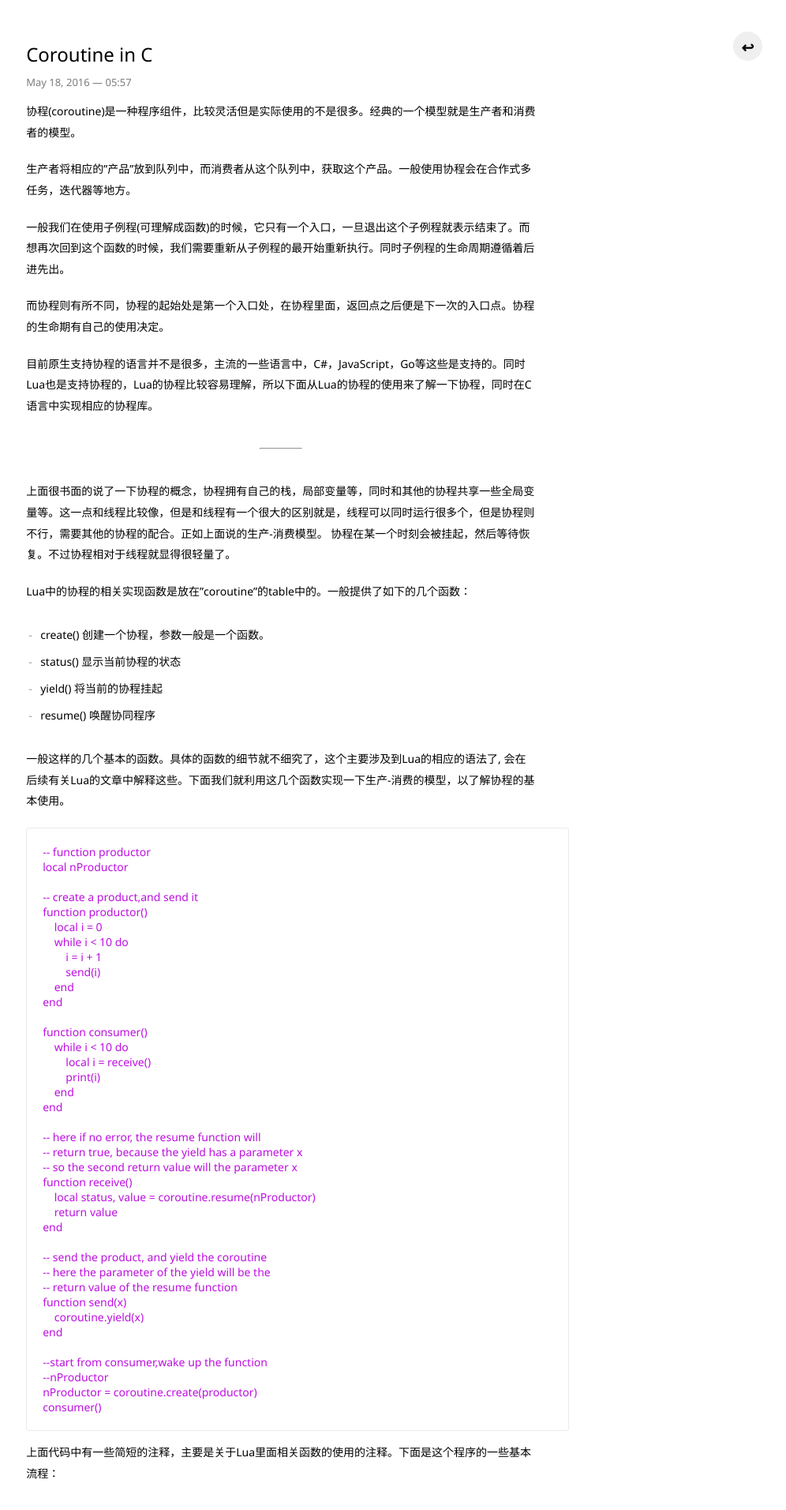
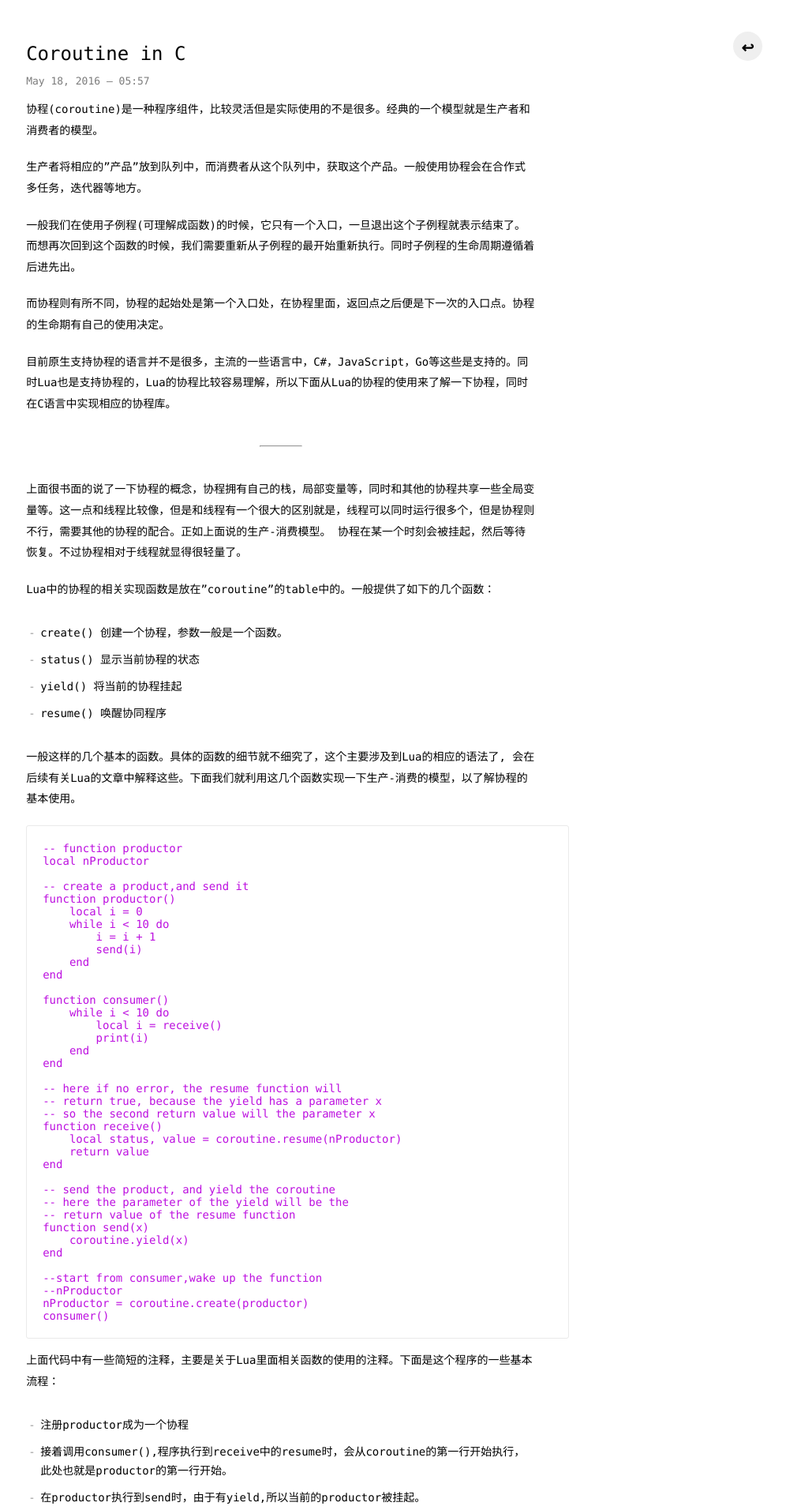
Before and after one commit to JesseEisen/JesseEisen.github.io, a Jekyll site: the page built from _posts/2016-05-18-coroutine.md, in a window 1280 px wide. Shown: the top 1912 px of the page at 79% size, without its empty margins (284-1280 px from the left). Built offline with Jekyll 4.4.1, drawn with Linux system fonts in a browser that asks for light colours.

Commit message:
responsive

```diff
--- a/css/posts.css
+++ b/css/posts.css
@@ -7,11 +7,21 @@ body {
 }
 
 .post {
-    font-family: "Segoe UI",Menlo, Monaco, Lucida Console, "Microsoft YaHei",Liberation Mono, Courier New, monospace, Helvetica, serif;
+    font-family: Menlo, Monaco, Lucida Console,"Segoe UI","Microsoft YaHei",Liberation Mono, Courier New, monospace, Helvetica, serif;
     margin: 0 auto;
     word-wrap: break-word;
     hyphens: auto;
     max-width: 55%;
+}
+
+@media only screen
+and (min-device-width: 375px)
+and (max-device-width: 667px)
+and (-webkit-min-device-pixel-ratio: 2) {
+    .post {
+        max-width: 90%;
+    }
+
 }
 
 .post-title {
@@ -35,6 +45,7 @@ body {
      span {
          font-size: 14px;
      }
+
  }
 
  .post-content a {
@@ -50,7 +61,7 @@ body {
  }
 
  .post-content ul {
-     font-family: "Segoe UI",Menlo, Monaco, Lucida Console, "Microsoft YaHei",Liberation Mono, Courier New, monospace, Helvetica, serif;
+     font-family: Menlo, Monaco, Lucida Console,"Segoe UI","Microsoft YaHei",Liberation Mono, Courier New, monospace, Helvetica, serif;
      margin: 30px 0;
      list-style-type: none;
      padding: 0 0 0 18px;
@@ -102,12 +113,12 @@ pre{
      border-radius: 3px;
      width:100%;
      white-space: pre-wrap;
-     font-family: "Segoe UI",Menlo, Monaco, Lucida Console, "Microsoft YaHei",Liberation Mono, Courier New, monospace, Helvetica, serif;
+     font-family: Menlo, Monaco, Lucida Console,"Segoe UI","Microsoft YaHei",Liberation Mono, Courier New, monospace, Helvetica, serif;
      overflow: auto;
  }
 
  code {
-    font-family: "Segoe UI",Menlo, Monaco, Lucida Console, "Microsoft YaHei",Liberation Mono, Courier New, monospace, Helvetica, serif;
+    font-family: Menlo, Monaco, Lucida Console,"Segoe UI","Microsoft YaHei",Liberation Mono, Courier New, monospace, Helvetica, serif;
     font-size: 14px;
     color: rgb(189,16,224);
  }
```
